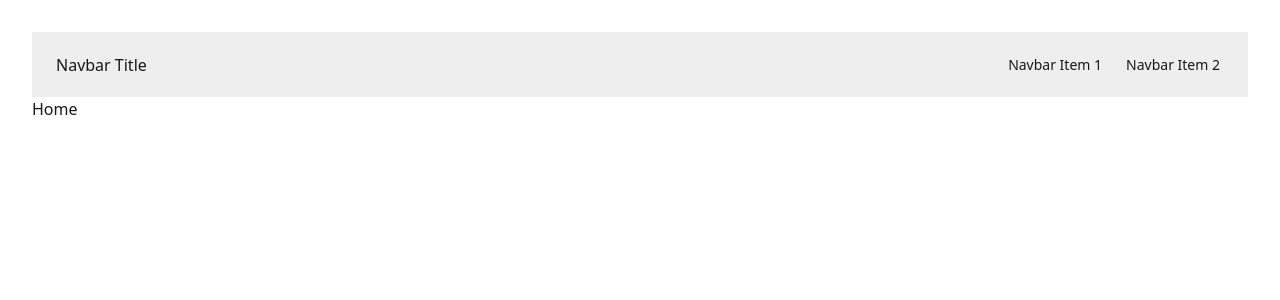
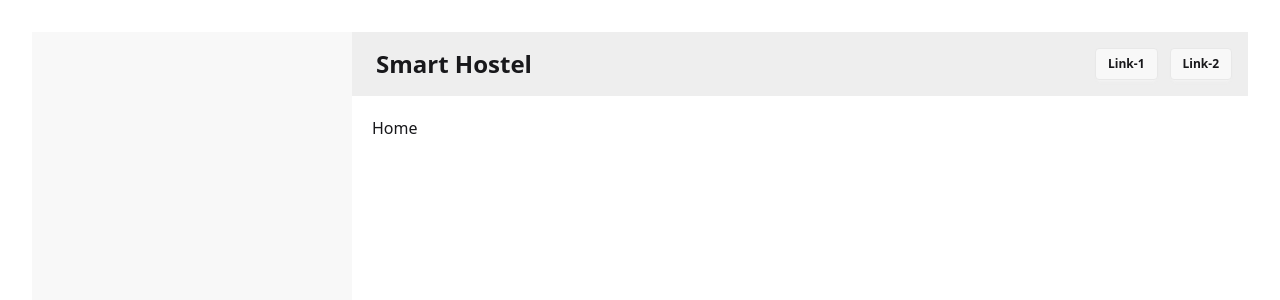
Before and after one commit to nurealammiaji/smart-hostel-client, a React (Vite) app: page / in a window 1280 px wide. Shown: the top 300 px of the page. Built offline with nearby package versions, Linux system fonts and the light colour scheme.

Commit message:
layout created

```diff
--- a/src/App.jsx
+++ b/src/App.jsx
@@ -5,47 +5,51 @@ const App = () => {
 
   return (
     <>
-      <div className="drawer">
-        <input id="my-drawer-3" type="checkbox" className="drawer-toggle" />
-        <div className="drawer-content flex flex-col">
+      <div>
+        <div>
+          <div className="relative drawer lg:drawer-open">
+            <input id="dashboard-drawer" type="checkbox" className="drawer-toggle" />
+            <div className="flex flex-col drawer-content">
               {/* Navbar */}
-          <div className="navbar bg-base-300 w-full">
+              <div className="w-full navbar bg-base-300">
                 <div className="flex-none lg:hidden">
-              <label htmlFor="my-drawer-3" aria-label="open sidebar" className="btn btn-square btn-ghost">
+                  <label htmlFor="dashboard-drawer" aria-label="open sidebar" className="btn btn-square btn-ghost">
                     <svg
                       xmlns="http://www.w3.org/2000/svg"
                       fill="none"
                       viewBox="0 0 24 24"
-                  className="inline-block h-6 w-6 stroke-current"
-                >
+                      className="inline-block w-6 h-6 stroke-current">
                       <path
                         strokeLinecap="round"
                         strokeLinejoin="round"
                         strokeWidth="2"
-                    d="M4 6h16M4 12h16M4 18h16"
-                  ></path>
+                        d="M4 6h16M4 12h16M4 18h16"></path>
                     </svg>
                   </label>
                 </div>
-            <div className="mx-2 flex-1 px-2">Navbar Title</div>
+                <div className="flex-1 px-2 mx-2">
+                   <h3 className='md:text-2xl md:font-bold font-semibold'>Smart Hostel</h3>
+                </div>
                 <div className="flex-none">
-              <ul className="menu menu-horizontal">
+                  <ul className="menu menu-horizontal flex gap-3">
                     {/* Navbar menu content here */}
-                <li><a>Navbar Item 1</a></li>
-                <li><a>Navbar Item 2</a></li>
+                    <li className='btn btn-sm'>Link-1</li>
+                    <li className='btn btn-sm'>Link-2</li>
                   </ul>
                 </div>
               </div>
               {/* Page content here */}
+              <div className="p-5">
                 <Outlet />
               </div>
+            </div>
             <div className="drawer-side">
-          <label htmlFor="my-drawer-3" aria-label="close sidebar" className="drawer-overlay"></label>
-          <ul className="menu bg-base-200 min-h-full w-80 p-4">
+              <label htmlFor="dashboard-drawer" aria-label="close sidebar" className="drawer-overlay"></label>
+              <ul className="min-h-full p-4 menu bg-base-200 w-60 md:w-80">
                 {/* Sidebar content here */}
-            <li><a>Sidebar Item 1</a></li>
-            <li><a>Sidebar Item 2</a></li>
               </ul>
+            </div>
+          </div>
         </div>
       </div>
     </>
```
Lines whose indentation alone changed are shown as unchanged.
